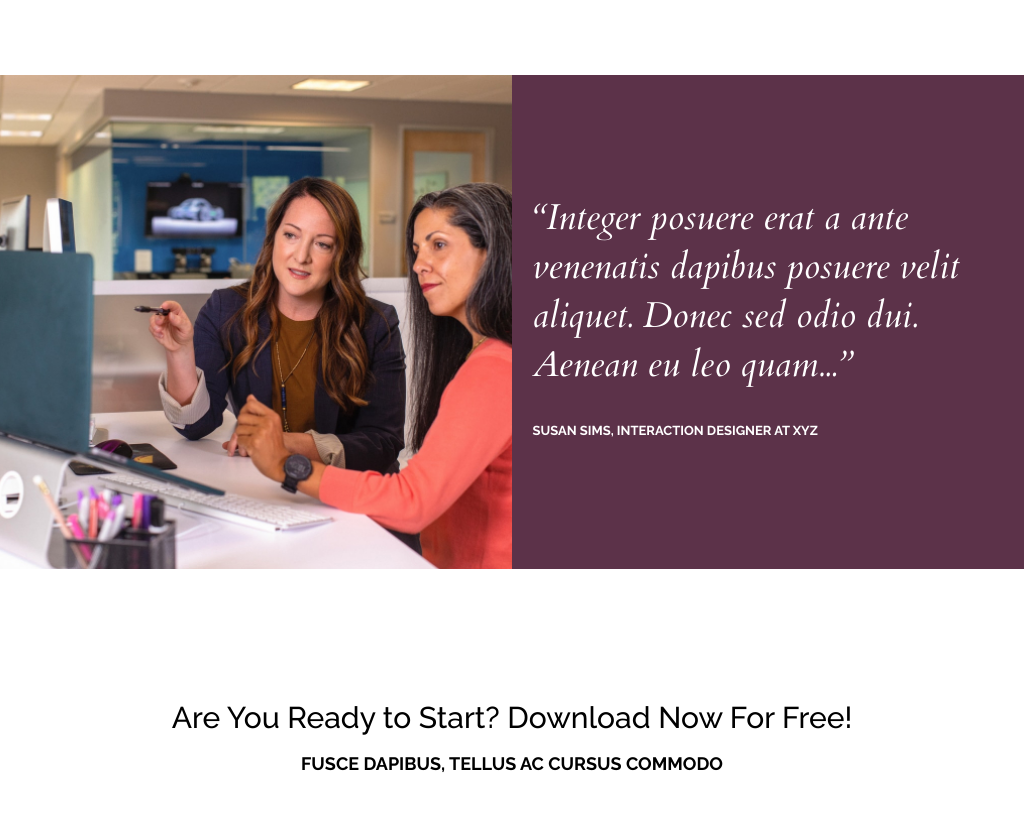
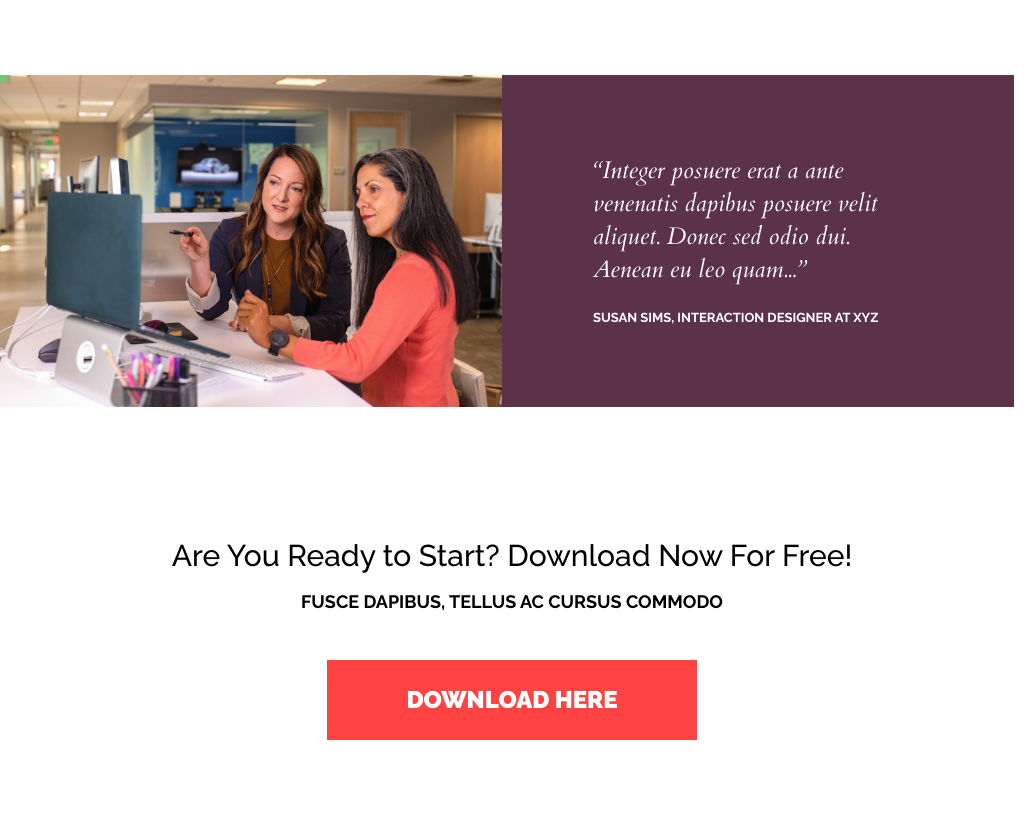
Before and after one commit to shalbenik96/course-project, a website built with Parcel: page src/index.html in a window 1024 px wide. Shown: the part 2527-3346 px from the top of the page. Built offline with nearby package versions, Linux system fonts and the light colour scheme.

Commit message:
course-project: adaptive testimonials

```diff
--- a/src/scss/testimonials.scss
+++ b/src/scss/testimonials.scss
@@ -1,15 +1,32 @@
+.testimonials {
+	@media screen and (min-width: 1023.9px) and (max-width: 1169.9px) {
+		max-width: 64rem;
+		margin: auto;
+	}
+}
 .testimonials-wrapper {
 	display: flex;
+	@media screen and (min-width: 1023.9px) and (max-width: 1169.9px) {
+		max-width: 100%;
+	}
 }
 .testimonials-image {
 	width: 50%;
 	height: 30.875rem;
+	@media screen and (min-width: 1023.9px) and (max-width: 1169.9px) {
+		max-width: 31.375rem;
+		height: 20.75rem;
+	}
 }
 .testimonials-image__item {
 	width: 100%;
 	height: 100%;
 	object-fit: cover;
 	object-position: center;
+	@media screen and (min-width: 1023.9px) and (max-width: 1169.9px) {
+		max-width: 100%;
+		height: 100%;
+	}
 }
 .testimonials-inner {
 	width: 50%;
@@ -18,10 +35,18 @@
 	display: flex;
 	justify-content: center;
 	align-items: center;
+	@media screen and (min-width: 1023.9px) and (max-width: 1169.9px) {
+		max-width: 32.625rem;
+		height: 20.75rem;
+	}
 }
 .testimonials-text {
 	width: 29.4375rem;
 	height: 14.375rem;
+	@media screen and (min-width: 1023.9px) and (max-width: 1169.9px) {
+		max-width: 20.625rem;
+		height: 9.75rem;
+	}
 }
 .testimonials-text__item {
 	font-family: 'Cardo', sans-serif;
@@ -29,6 +54,9 @@
 	font-style: italic;
 	font-size: 2.25rem;
 	color: rgba(255, 255, 255, 1);
+	@media screen and (min-width: 1023.9px) and (max-width: 1169.9px) {
+		font-size: 1.5rem;
+	}
 }
 .testimonials-title {
 	width: 29.375rem;
@@ -38,4 +66,8 @@
 	font-size: 0.8125rem;
 	color: rgba(255, 255, 255, 1);
 	text-transform: uppercase;
+	@media screen and (min-width: 1023.9px) and (max-width: 1169.9px) {
+		width: 20.625rem;
+		height: 1.1875rem;
+	}
 }
```
Also changed, not shown: 2 other files.
